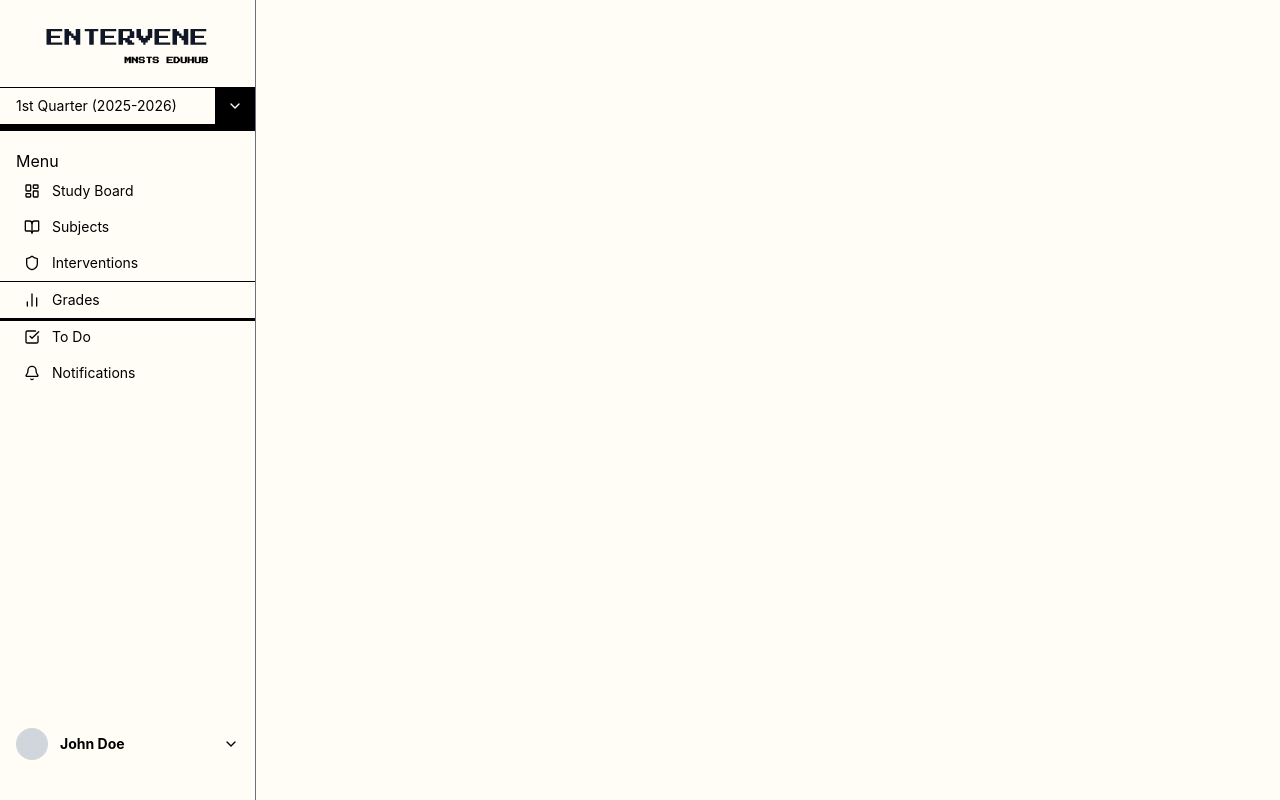
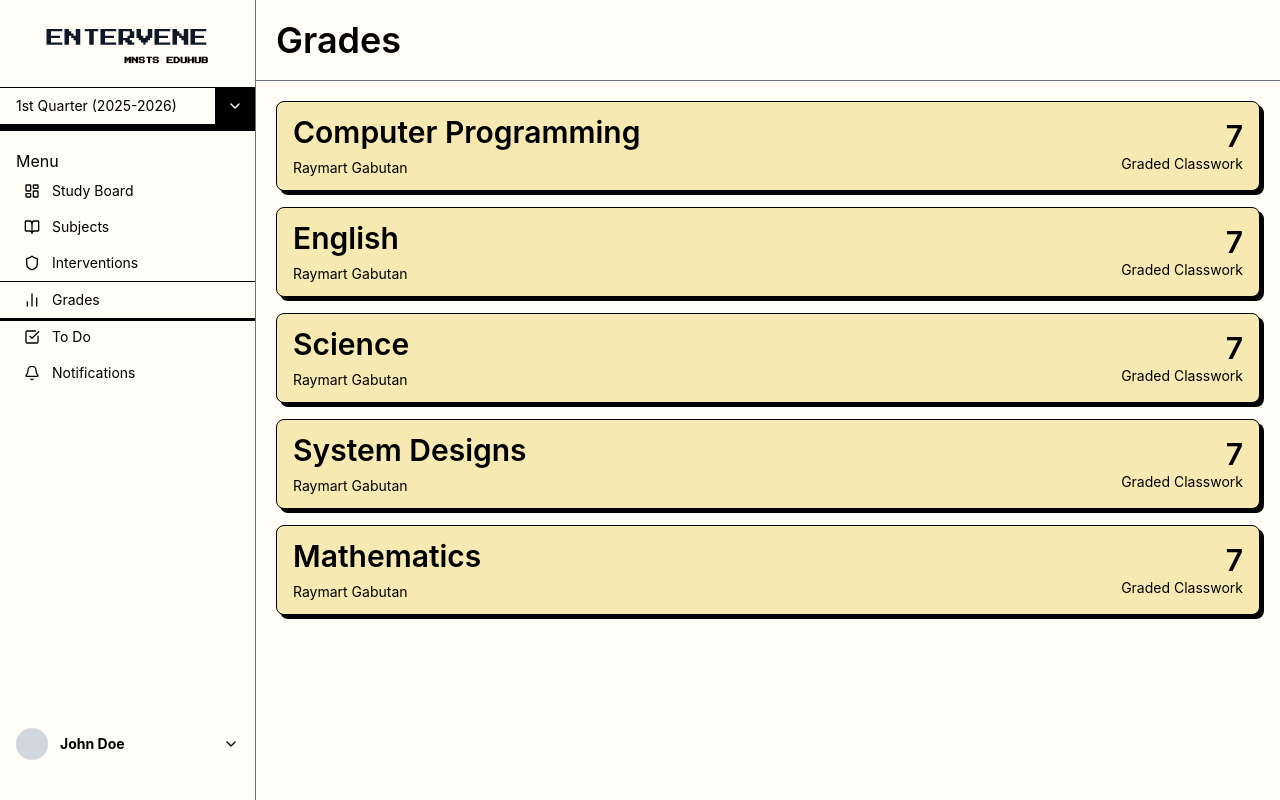
Before and after one commit to dxn-xnt/Entervene, a React (Vite) app in the folder frontend/: page / in a window 1280 px wide. Both pictures are taken after a click on the element "Grades". Built offline with nearby package versions, Linux system fonts and the light colour scheme.

Commit message:
grades interface progress

```diff
--- a/frontend/src/App.tsx
+++ b/frontend/src/App.tsx
@@ -1,6 +1,7 @@
 import Navbar from "./components/Navbar";
 import StoryBoard from "./pages/Storyboard";
 import ToDo from "./pages/ToDo";
+import Grades from "./pages/Grades";
 import Subjects from "./pages/Subjects/Subjects";
 import SubjectDetail from "./pages/Subjects/SubjectDetail";
 import { useState } from "react";
@@ -43,6 +44,7 @@ const App = () => {
           ) : (
             <Subjects onSelectSubject={setActiveSubject} />
           ))}
+        {activeNav === "Grades" && <Grades />}
       </main>
     </div>
   );
--- a/frontend/src/components/SubjectCardHeader.tsx
+++ b/frontend/src/components/SubjectCardHeader.tsx
@@ -1,11 +1,18 @@
 type SubjectHeaderProps = {
   title: string;
   teacher: string;
+  gradedCount?: string;
+  label?: string
 };
 
-const SubjectCardHeader = ({ title, teacher }: SubjectHeaderProps) => {
+const SubjectCardHeader = ({
+  title,
+  teacher,
+  gradedCount,
+  label
+}: SubjectHeaderProps) => {
   return (
-    <div className="flex items-center px-4 py-3 border border-black rounded-lg bg-[#F6E9B2] shadow-[4px_4px_0px_0px_rgba(0,0,0,1)]">
+    <div className="flex flex-row justify-between items-center px-4 py-3 border border-black rounded-lg bg-[#F6E9B2] shadow-[4px_4px_0px_0px_rgba(0,0,0,1)]">
       <div className="flex flex-col gap-2">
         <div className="flex flex-row gap-3 items-center">
           <p className="font-semibold text-3xl">{title}</p>
@@ -13,6 +20,10 @@ const SubjectCardHeader = ({ title, teacher }: SubjectHeaderProps) => {
 
         <p className="text-sm">{teacher}</p>
       </div>
+      <div className="flex flex-col">
+        <p className="font-semibold text-3xl text-right">{gradedCount}</p>
+        <p className="text-sm text-right">{label}</p>
+      </div>
     </div>
   );
 };
--- /dev/null
+++ b/frontend/src/pages/Grades.tsx
@@ -0,0 +1,47 @@
+import SubjectCardHeader from "../components/SubjectCardHeader";
+
+const Grades = () => {
+  return (
+    <div>
+      <header className="px-5 py-5 border-b border-gray-500">
+        <h1 className="text-4xl font-semibold">Grades</h1>
+      </header>
+      <main className="px-5 py-5">
+        <div className="flex flex-col gap-4">
+          <SubjectCardHeader
+            title={"Computer Programming"}
+            teacher="Raymart Gabutan"
+            gradedCount="7"
+            label="Graded Classwork"
+          />
+          <SubjectCardHeader
+            title={"English"}
+            teacher="Raymart Gabutan"
+            gradedCount="7"
+            label="Graded Classwork"
+          />
+          <SubjectCardHeader
+            title={"Science"}
+            teacher="Raymart Gabutan"
+            gradedCount="7"
+            label="Graded Classwork"
+          />
+          <SubjectCardHeader
+            title={"System Designs"}
+            teacher="Raymart Gabutan"
+            gradedCount="7"
+            label="Graded Classwork"
+          />
+          <SubjectCardHeader
+            title={"Mathematics"}
+            teacher="Raymart Gabutan"
+            gradedCount="7"
+            label="Graded Classwork"
+          />
+        </div>
+      </main>
+    </div>
+  );
+};
+
+export default Grades;
```
